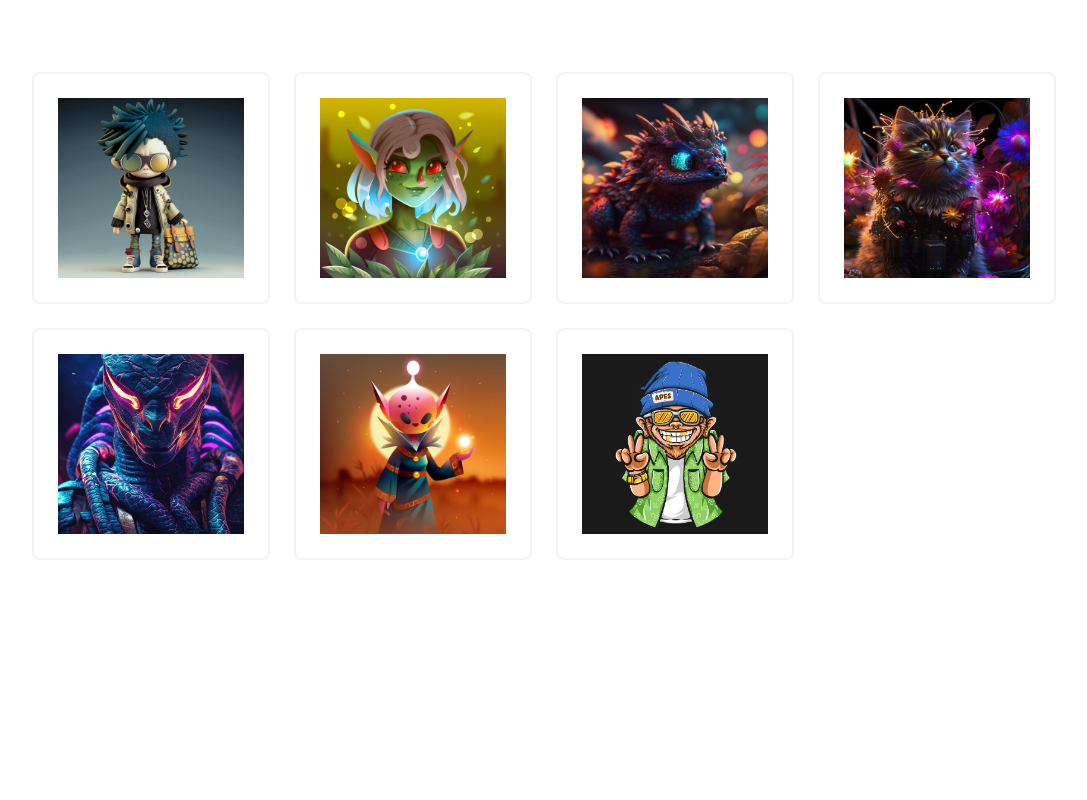
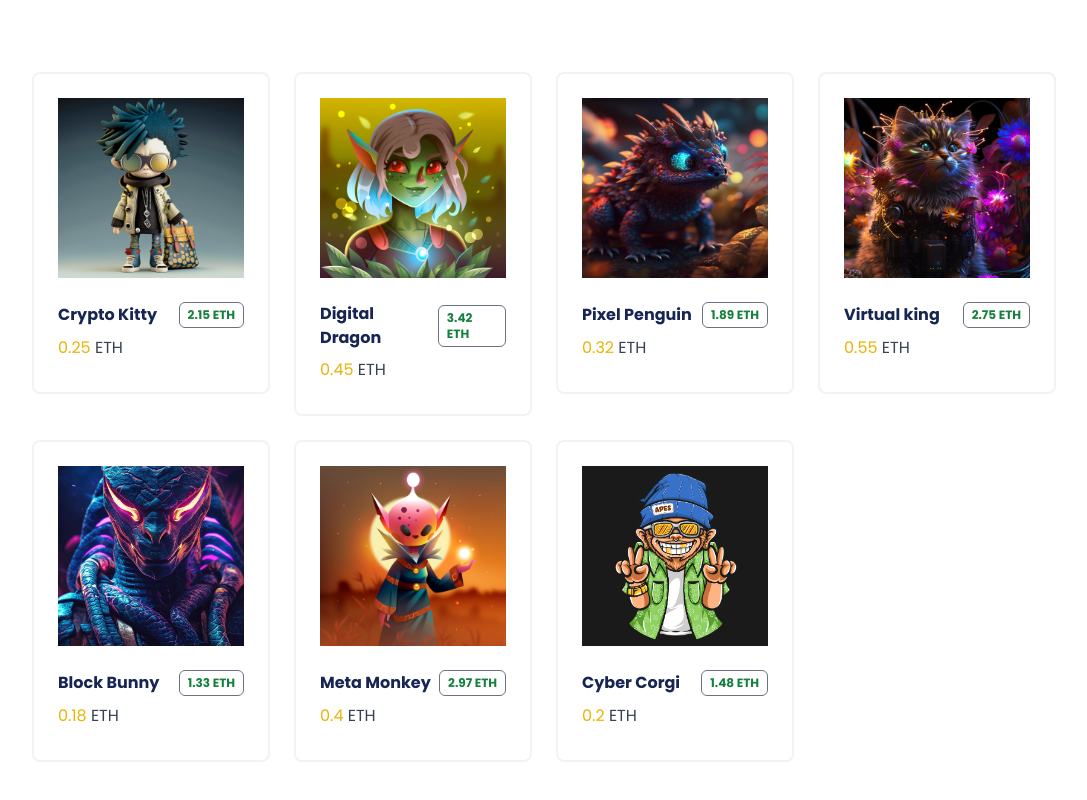
Before and after one commit to moonspark78/NFT_NextJS_Project, a Next.js app: page / in a window 1280 px wide. Shown: the part 888-1688 px from the top of the page, without its empty margins (96-1183 px from the left). Before the commit the page ends 1496 px from the top, so only its background shows below. Built offline with nearby package versions, Linux system fonts and the light colour scheme.

Commit message:
working on HotBidCard component

```diff
--- a/app/Components/Helper/Home/HotBids/HotBidCard.tsx
+++ b/app/Components/Helper/Home/HotBids/HotBidCard.tsx
@@ -28,6 +28,21 @@ const HotBidCard = ({data}:Props) => {
             className='w-full h-full object-cover'
           />
         </div>
+        <div>
+            <div className='flex mt-6 items-center justify-between'>
+              <h1 className='text-blue-950 hover:text-blue-700 transition-all duration-200 texte-base font-bold'>
+                {data.name}
+              </h1>
+              <span className='px-2 py-1 border-[1px] rounded-md border-gray-500 text-xs text-green-700 font-bold'>
+                {data.eth} ETH
+              </span>
+            </div>
+            <p className='mt-2 mb-2 text-gray-700'>
+              <span className='text-yellow-500'>
+                {data.currentBid}
+              </span> ETH
+            </p>
+          </div>
       </div>
     </Tilt>
   )
```
